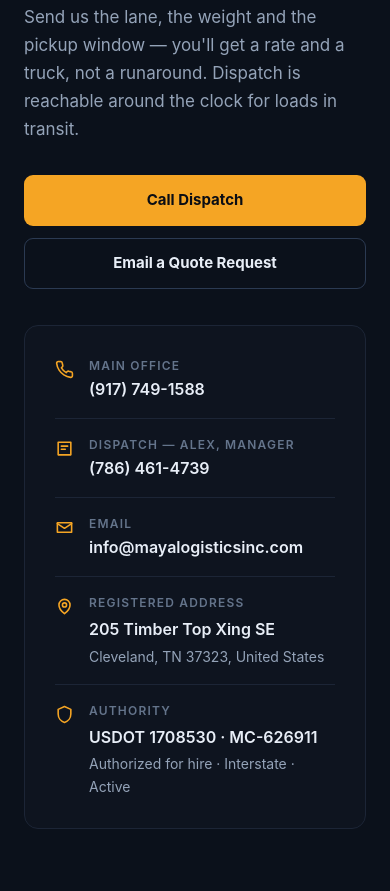
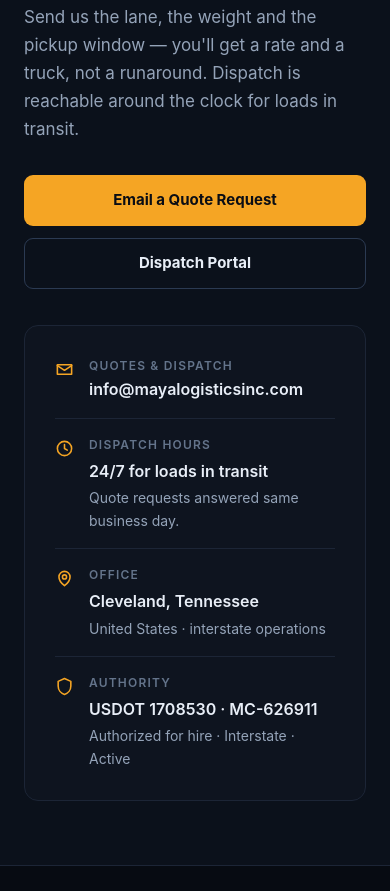
Before and after one commit to Alex305cebo/mayalogisticsinc.com, a plain HTML site: page index.html in a window 390 px wide. Shown: the part 6113-7004 px from the top of the page. Drawn offline with Linux system fonts and the light colour scheme.

Commit message:
privacy: drop phone numbers and street address, city/state only

```diff
--- a/index.html
+++ b/index.html
@@ -218,7 +218,7 @@
       <li><a href="#portal">Dispatch Portal</a></li>
       <li><a href="#contact">Contact</a></li>
     </ul>
-    <a class="btn btn-p" href="tel:+19177491588">Get a Quote</a>
+    <a class="btn btn-p" href="#contact">Get a Quote</a>
   </nav>
 </header>
 
@@ -410,27 +410,23 @@
           not a runaround. Dispatch is reachable around the clock for loads in transit.
         </p>
         <div class="hero-cta">
-          <a class="btn btn-p" href="tel:+19177491588">Call Dispatch</a>
-          <a class="btn btn-g" href="mailto:info@mayalogisticsinc.com?subject=Freight%20quote%20request">Email a Quote Request</a>
+          <a class="btn btn-p" href="mailto:info@mayalogisticsinc.com?subject=Freight%20quote%20request&amp;body=Lane%20(pickup%20-%20delivery)%3A%0APickup%20date%2Fwindow%3A%0ACommodity%20and%20weight%3A%0AAny%20special%20requirements%3A%0A">Email a Quote Request</a>
+          <a class="btn btn-g" href="#portal">Dispatch Portal</a>
         </div>
       </div>
 
       <div class="cbox">
         <div class="crow">
-          <svg viewBox="0 0 24 24"><path d="M22 16.9v3a2 2 0 0 1-2.2 2 19.8 19.8 0 0 1-8.6-3.1 19.5 19.5 0 0 1-6-6A19.8 19.8 0 0 1 2.1 4.2 2 2 0 0 1 4.1 2h3a2 2 0 0 1 2 1.7c.1 1 .4 1.9.7 2.8a2 2 0 0 1-.5 2.1L8.1 9.9a16 16 0 0 0 6 6l1.3-1.3a2 2 0 0 1 2.1-.4c.9.3 1.8.6 2.8.7a2 2 0 0 1 1.7 2z"/></svg>
-          <div><small>Main Office</small><a href="tel:+19177491588">(917) 749-1588</a></div>
+          <svg viewBox="0 0 24 24"><path d="M3 6h18v12H3z"/><path d="m3 7 9 6 9-6"/></svg>
+          <div><small>Quotes &amp; Dispatch</small><a href="mailto:info@mayalogisticsinc.com">info@mayalogisticsinc.com</a></div>
         </div>
         <div class="crow">
-          <svg viewBox="0 0 24 24"><path d="M4 4h16v16H4z"/><path d="M8 9h8M8 13h5"/></svg>
-          <div><small>Dispatch — Alex, Manager</small><a href="tel:+17864614739">(786) 461-4739</a></div>
-        </div>
-        <div class="crow">
-          <svg viewBox="0 0 24 24"><path d="M3 6h18v12H3z"/><path d="m3 7 9 6 9-6"/></svg>
-          <div><small>Email</small><a href="mailto:info@mayalogisticsinc.com">info@mayalogisticsinc.com</a></div>
+          <svg viewBox="0 0 24 24"><circle cx="12" cy="12" r="9"/><path d="M12 7v5l3.5 2"/></svg>
+          <div><small>Dispatch Hours</small><p>24/7 for loads in transit<span>Quote requests answered same business day.</span></p></div>
         </div>
         <div class="crow">
           <svg viewBox="0 0 24 24"><path d="M12 21s7-5.2 7-11a7 7 0 1 0-14 0c0 5.8 7 11 7 11z"/><circle cx="12" cy="10" r="2.6"/></svg>
-          <div><small>Registered Address</small><p>205 Timber Top Xing SE<span>Cleveland, TN 37323, United States</span></p></div>
+          <div><small>Office</small><p>Cleveland, Tennessee<span>United States · interstate operations</span></p></div>
         </div>
         <div class="crow">
           <svg viewBox="0 0 24 24"><path d="M12 2 4 5.5v6c0 5 3.4 9.3 8 10.5 4.6-1.2 8-5.5 8-10.5v-6z"/></svg>
@@ -466,7 +462,7 @@
     </div>
     <p class="legal">
       &copy; 2026 Maya Logistics Inc. All rights reserved. ·
-      USDOT 1708530 · MC-626911 · 205 Timber Top Xing SE, Cleveland, TN 37323
+      USDOT 1708530 · MC-626911 · Cleveland, Tennessee, USA
     </p>
   </div>
 </footer>
```
